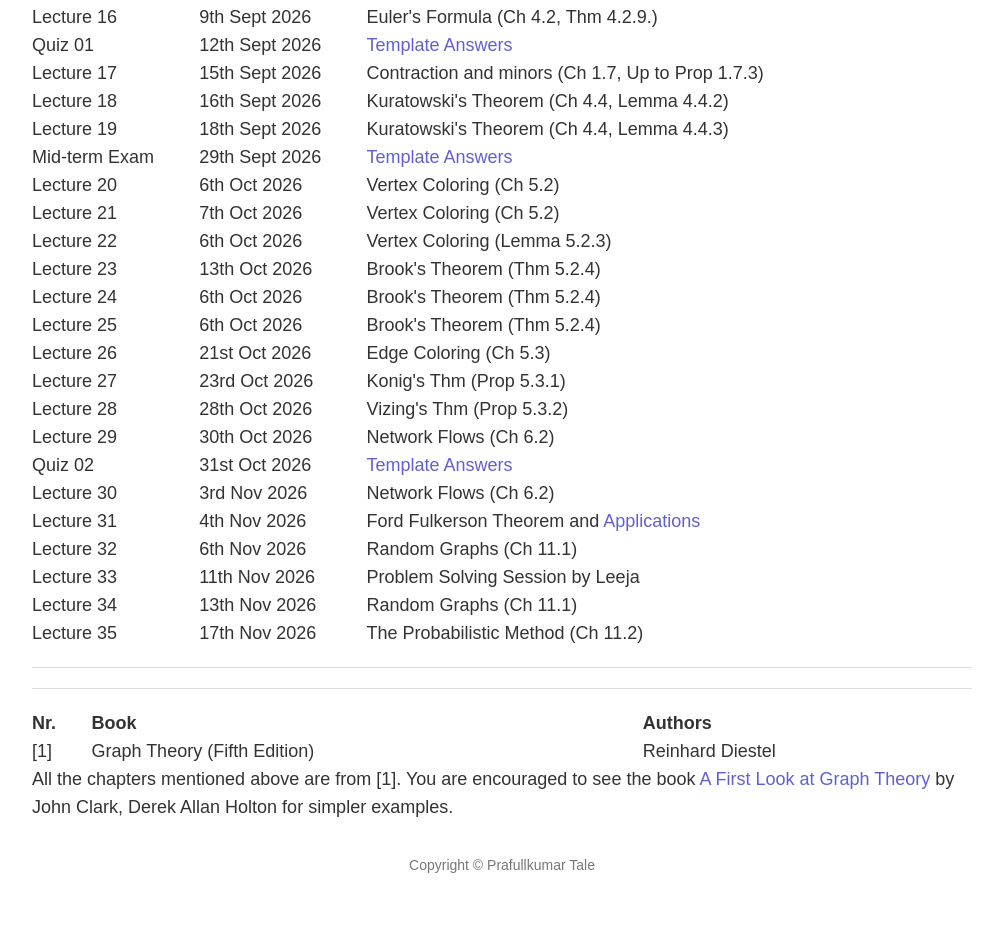
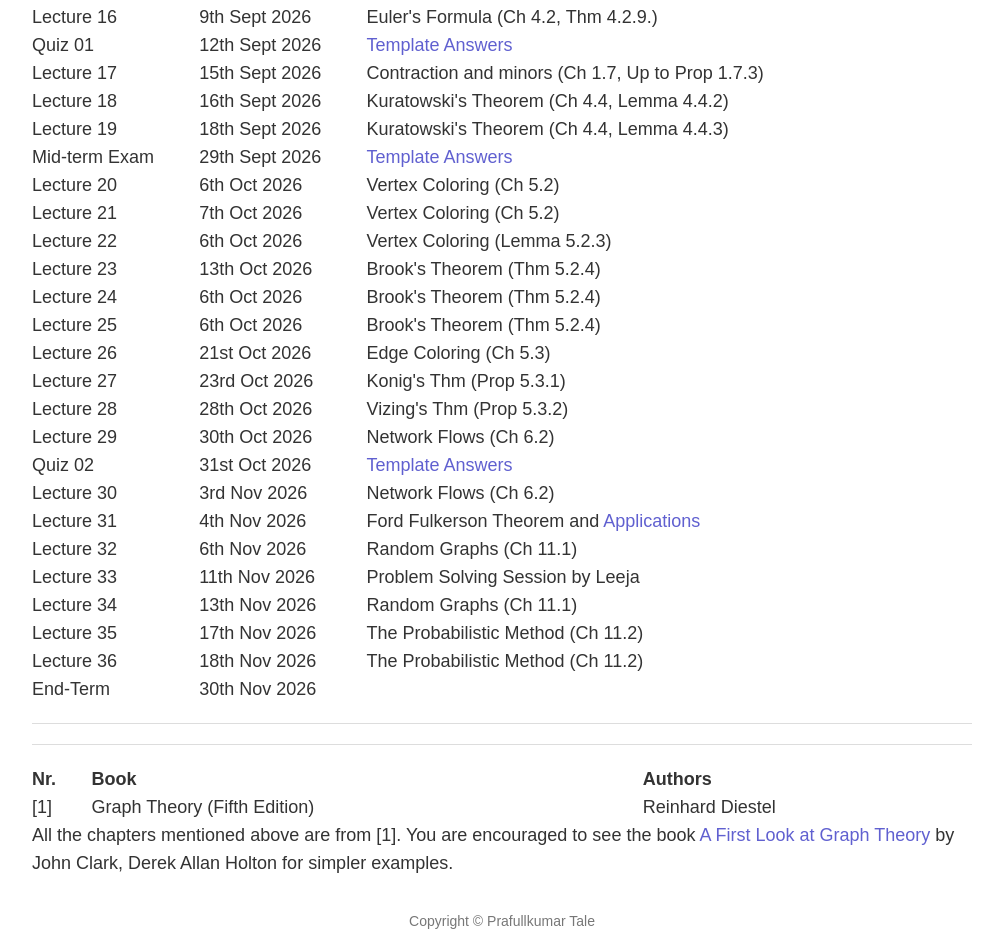
Before and after one commit to pptale/pptale.github.io, a plain HTML site: page 2026-08-GT.html in a window 1280 px wide. Shown: the part 1022-1967 px from the top of the page, without its empty margins (138-1141 px from the left). Before the commit the page ends 1911 px from the top, so only its background shows below. Drawn offline with nearby package versions, Linux system fonts and the light colour scheme; a web font is replaced by a local one.

Commit message:
Lecture 36

```diff
--- a/2026-08-GT.html
+++ b/2026-08-GT.html
@@ -271,6 +271,16 @@
                       <td>17th Nov 2026</td>
                       <td>The Probabilistic Method (Ch 11.2)</td>
                     </tr>
+                    <tr>
+                      <td>Lecture 36</td>
+                      <td>18th Nov 2026</td>
+                      <td>The Probabilistic Method (Ch 11.2)</td>
+                    </tr>
+                    <tr>
+                      <td>End-Term</td>
+                      <td>30th Nov 2026</td>
+                      <td></td>
+                    </tr>
                   </table>
               </div>
               <hr/>
```
